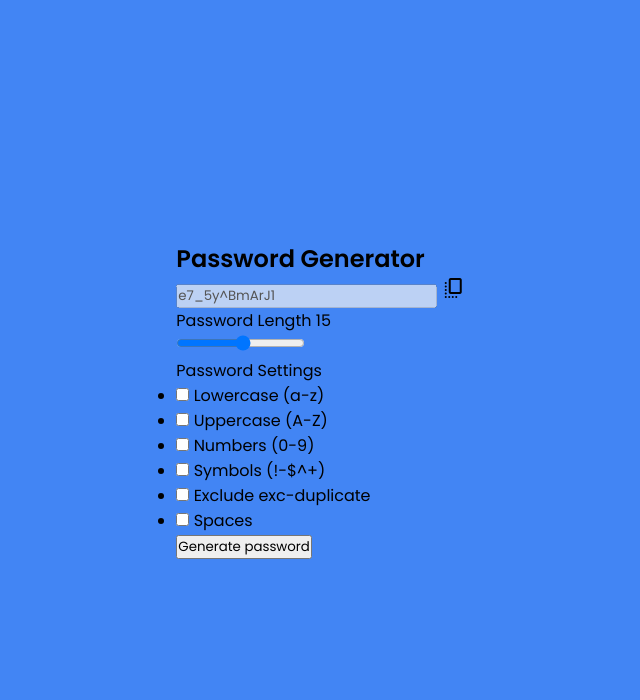
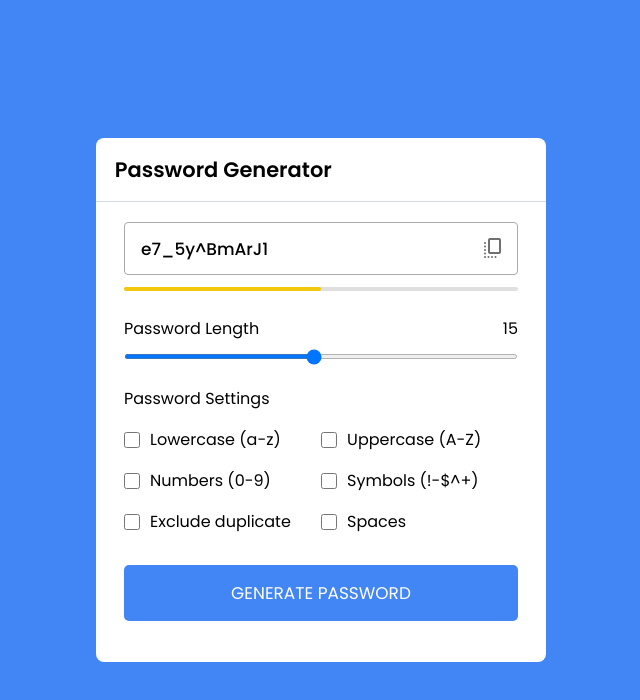
Before and after one commit to Studdnet/part-random_password_generator, a plain HTML site: page index.html in a window 1280 px wide. Shown: the whole page, without its empty margins (319-959 px from the left). Drawn offline with nearby package versions, Linux system fonts and the light colour scheme.

Commit message:
CSS-part is completed

```diff
--- a/index.html
+++ b/index.html
@@ -23,7 +23,7 @@
 					<label class="title">Password Length</label>
 					<span>15</span>
 				</div>
-				<input type="range" min="1" max="30" step="1">
+				<input type="range" min="1" max="30" value="15" step="1">
 			</div>
 			<div class="pass-settings">
 				<label class="title">Password Settings</label>
@@ -46,7 +46,7 @@
 					</li>
 					<li class="option">
 						<input type="checkbox" id = "exc-duplicate">
-						<label for="exc-duplicate">Exclude exc-duplicate</label>
+						<label for="exc-duplicate">Exclude duplicate</label>
 					</li>
 					<li class="option">
 						<input type="checkbox" id = "spaces">
--- a/script.js
+++ b/script.js
@@ -0,0 +1 @@
+"use strict";
--- a/style.css
+++ b/style.css
@@ -11,6 +11,13 @@
 
 :root {
 	--mainBackgroundColor: #4285f4;
+	--white: #fff;
+	--lightGray: #d4dbe5;
+	--gray: #aaa;
+	--black: #000;
+	--darkGray: #707070;
+	--dirtyWhite: #dfdfdf;
+	--yellow: #f1c80b;
 }
 
 body {
@@ -20,3 +27,114 @@ body {
 	min-height: 100vh;
 	background: var(--mainBackgroundColor);
 }
+
+.container {
+	width: 450px;
+	background: var(--white);
+	border-radius: 8px;
+}
+
+.container h2 {
+	font-weight: 600;
+	font-size: 1.31rem;
+	padding: 1rem 1.175rem;
+	border-bottom: 1px solid var(--lightGray);
+}
+
+.wrapper {
+	margin: 1.25rem 1.75rem;
+}
+
+.wrapper .input-box {
+	position: relative;
+}
+
+.input-box input {
+	width: 100%;
+	height: 53px;
+	color: var(--black);
+	background: none;
+	font-size: 1.06rem;
+	font-weight: 500;
+	border-radius: 4px;
+	border: 1px solid var(--gray);
+	padding: 0 2.85rem 0 1rem;
+}
+
+.input-box span {
+	position: absolute;
+	right: 13px;
+	cursor: pointer;
+	line-height: 53px;
+	color: var(--darkGray);
+}
+
+.wrapper .pass-indicator {
+	width: 100%;
+	height: 4px;
+	position: relative;
+	background: var(--dirtyWhite);
+	margin-top: 0.75rem;
+	border-radius: 25px;
+}
+
+.pass-indicator::before {
+	position: absolute;
+	content: "";
+	width: 50%;
+	height: 100%;
+	border-radius: inherit;
+	background: var(--yellow);
+}
+
+.wrapper .pass-length {
+	margin: 1.56rem 0 1.25rem;
+}
+
+.pass-length .details{
+	display: flex;
+	justify-content: space-between;
+}
+
+.pass-length input {
+	width: 100%;
+	height: 5px;
+}
+
+.pass-settings .options{
+	display: flex;
+	list-style: none;
+	flex-wrap: wrap;
+	margin-top: 1rem;
+}
+
+.pass-settings .options .option {
+	display: flex;
+	align-items: center;
+	margin-bottom: 1rem;
+	width: calc(100% / 2);
+}
+
+.options .option input {
+	width: 16px;
+	height: 16px;
+	cursor: pointer;
+}
+
+.options .option label {
+	cursor: pointer;
+	padding-left: 0.63rem;
+}
+
+.wrapper .generate-btn {
+	width: 100%;
+	color: var(--white);
+	border: none;
+	background: var(--mainBackgroundColor);
+	cursor: pointer;
+	font-size: 1.06rem;
+	text-transform: uppercase;
+	padding: 0.94rem 0;
+	margin: 0.94rem 0 1.3rem;
+	border-radius: 5px;
+}
```
